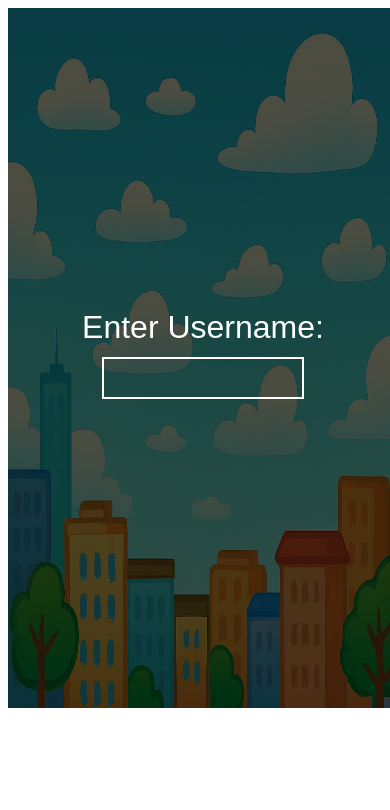
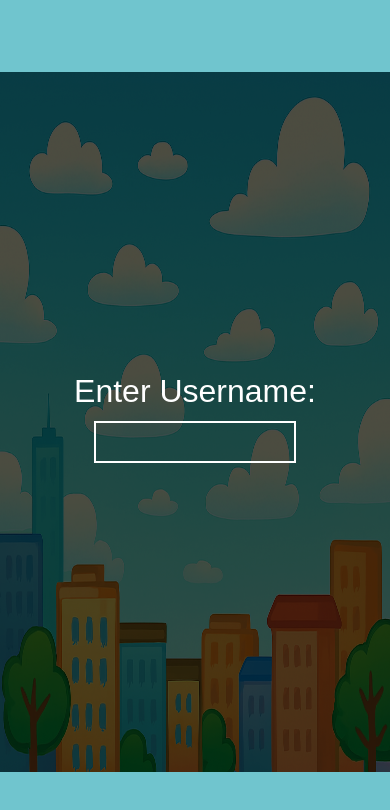
Before and after one commit to ailee1996/cowfly, a plain HTML site: page index.html in a window 390 px wide. Drawn offline with Linux system fonts and the light colour scheme.

Commit message:
Mobile index.html

```diff
--- a/index.html
+++ b/index.html
@@ -3,11 +3,22 @@
 <head>
   <meta charset="UTF-8">
   <title>Flappy Bird Ngepak</title>
+  <meta name="viewport" content="width=device-width, initial-scale=1.0"> <!-- ini penting -->
   <style>
+    body {
+      margin: 0;
+      padding: 0;
+      display: flex;
+      justify-content: center;
+      align-items: center;
+      height: 100vh;
+      background: #70c5ce;
+    }
     canvas {
       display: block;
-      margin: 0 auto;
-      background: #70c5ce; /* fallback warna sebelum background image load */
+      max-width: 100%;
+      height: auto;
+      background: #70c5ce; /* fallback sebelum gambar load */
     }
   </style>
 </head>
```
